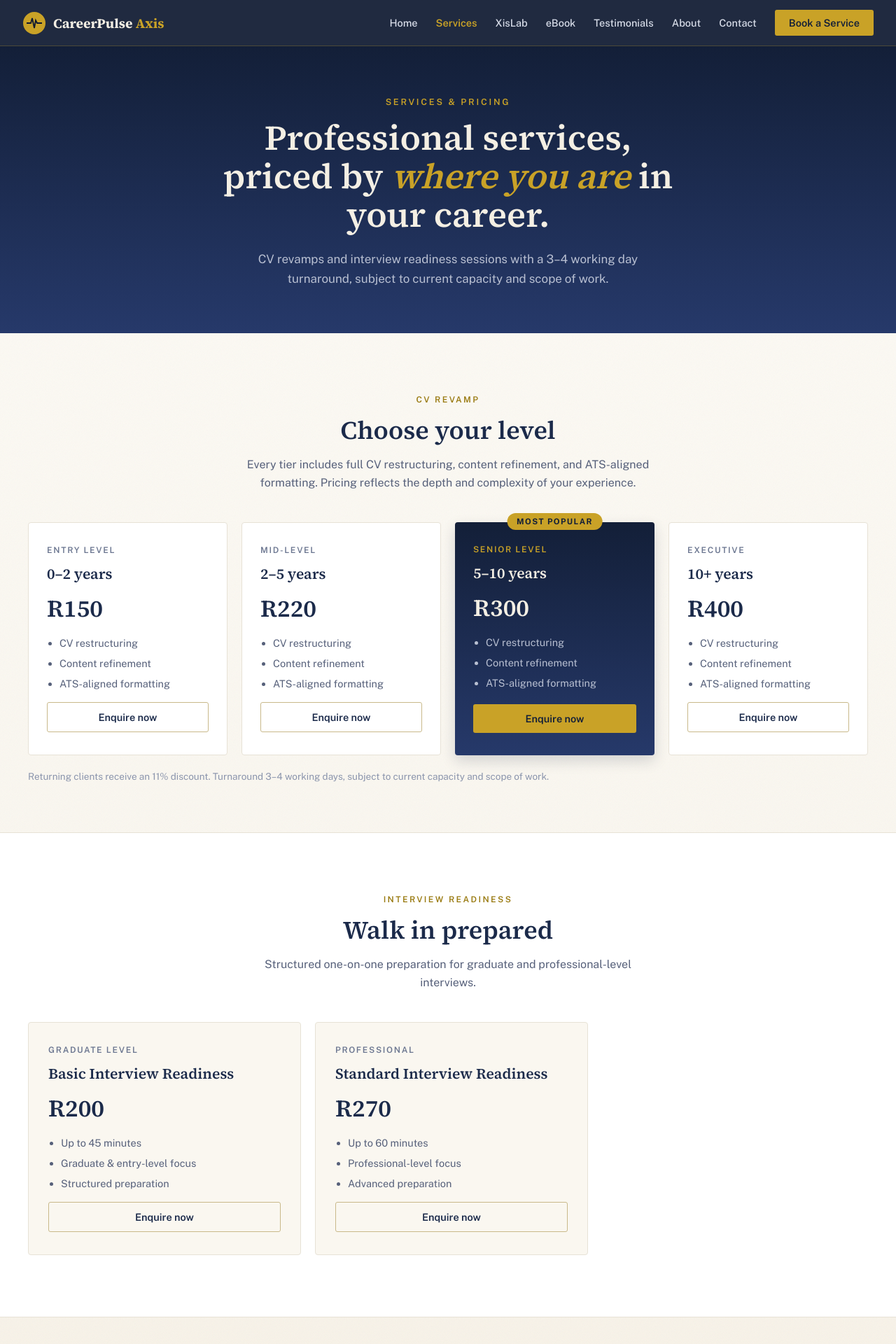
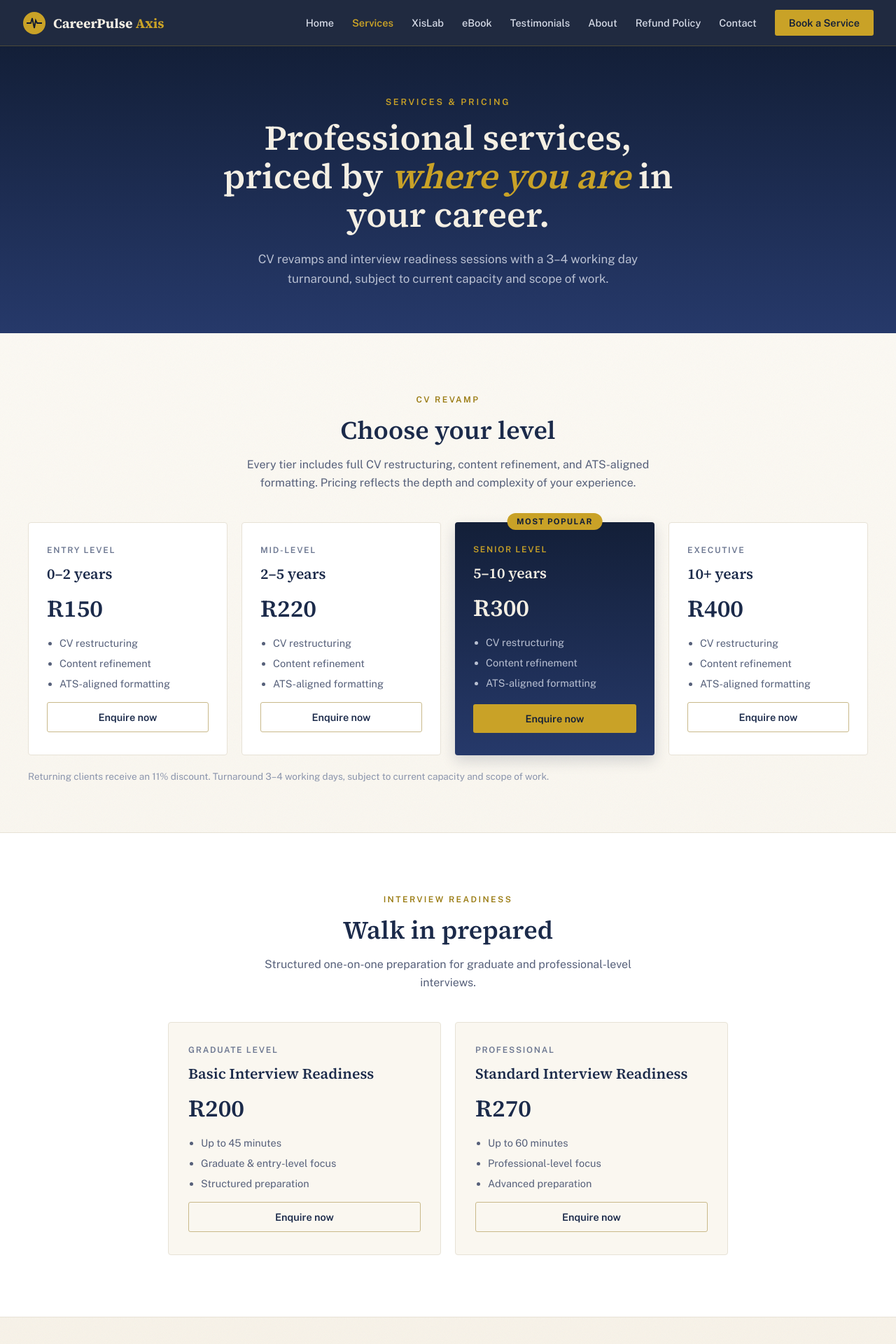
Before and after one commit to MinenhleDlaminiDev/Careeraxispulse, a React (Vite) app: page /services in a window 1280 px wide. Shown: the top 1920 px of the page at 70% size. Built offline with nearby package versions, Linux system fonts and the light colour scheme.

Commit message:
Center interview cards; add Refund Policy to nav

```diff
--- a/src/components/Header.jsx
+++ b/src/components/Header.jsx
@@ -9,6 +9,7 @@
   { to: '/ebook', label: 'eBook' },
   { to: '/testimonials', label: 'Testimonials' },
   { to: '/about', label: 'About' },
+  { to: '/refund-policy', label: 'Refund Policy' },
   { to: '/contact', label: 'Contact' },
 ];
 
--- a/src/pages/Services.jsx
+++ b/src/pages/Services.jsx
@@ -62,7 +62,7 @@
             <h2 style={{ fontFamily: "'Source Serif 4',serif", fontSize: "clamp(26px,3.6vw,36px)", fontWeight: "600", margin: "0 0 12px" }}>Walk in prepared</h2>
             <p style={{ fontSize: "16px", color: "#56607A", margin: "0", maxWidth: "600px", lineHeight: "1.6", marginLeft: "auto", marginRight: "auto" }}>Structured one-on-one preparation for graduate and professional-level interviews.</p>
           </div>
-          <div style={{ display: "grid", gridTemplateColumns: "repeat(auto-fit,minmax(280px,1fr))", gap: "20px", maxWidth: "800px" }}>
+          <div style={{ display: "grid", gridTemplateColumns: "repeat(auto-fit,minmax(280px,1fr))", gap: "20px", maxWidth: "800px", margin: "0 auto" }}>
             <div style={{ background: "#FAF7F0", border: "1px solid #E7E2D6", borderRadius: "4px", padding: "32px 28px", display: "flex", flexDirection: "column", gap: "12px", animation: "cardUp .6s ease both", transition: "transform .25s ease, box-shadow .25s ease, border-color .25s ease" }} data-h="hv-services-8">
               <div style={{ fontSize: "12px", letterSpacing: ".14em", textTransform: "uppercase", fontWeight: "600", color: "#6B7690" }}>Graduate level</div>
               <h3 style={{ fontFamily: "'Source Serif 4',serif", fontSize: "21px", fontWeight: "600", margin: "0" }}>Basic Interview Readiness</h3>
```
